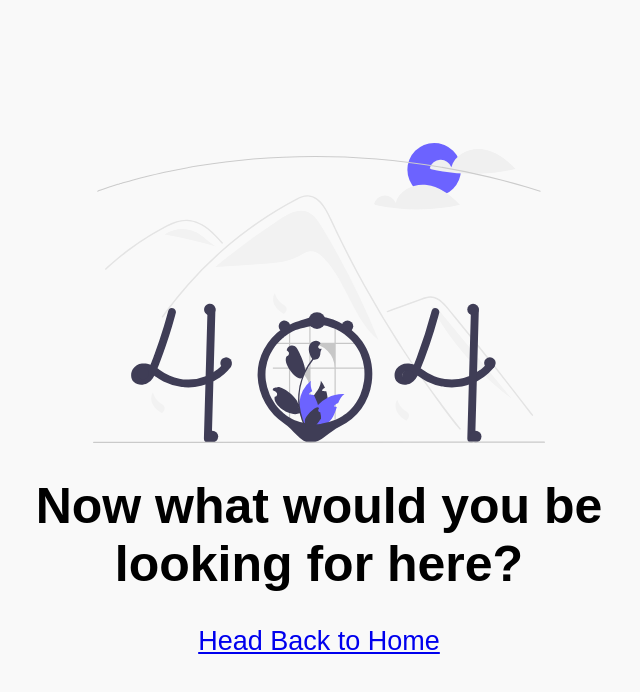
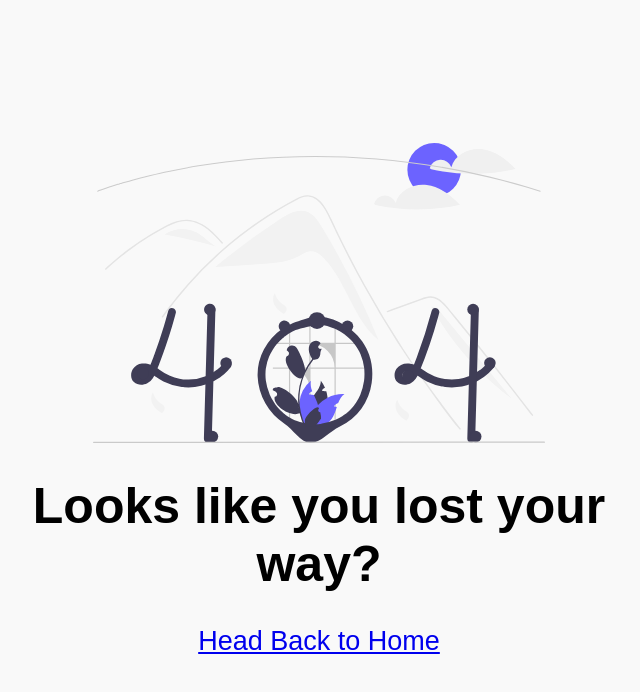
Before and after one commit to Emehado/ec-license-app, a React (Create React App) app: page /payment-status/1 in a window 1280 px wide. Shown: the top 692 px of the page, without its empty margins (321-961 px from the left). Built offline with nearby package versions, Linux system fonts and the light colour scheme; what apisauce would draw is missing.

Commit message:
chore: cleanup

```diff
--- a/src/api/cloudinaryClient/imageUpload.ts
+++ b/src/api/cloudinaryClient/imageUpload.ts
@@ -1,24 +1,23 @@
+import toast from 'react-hot-toast';
 import cloudinaryApiClient from './index';
 
 const uploadImage = async (files: any) => {
-  console.log('files is ', files);
-  console.log('I dey run');
   const formData = new FormData();
   const responses = [];
-  console.log('up till here');
-  console.log(files.length);
 
   for (let i = 0; i < files.length; i++) {
-    console.log('or even here');
     formData.append('file', files[i]);
     formData.append('upload_preset', 'ec-license-register');
-    console.log('formData is ', formData);
+
     try {
       const upload = await cloudinaryApiClient.post('/upload', formData);
-      console.log(upload);
+
       responses.push(upload);
     } catch (error) {
-      console.error(error);
+      //@ts-ignore
+      toast.error(error.message, {
+        position: 'top-right',
+      });
     }
   }
   return responses;
--- a/src/components/licenseApplicationSteps/Step2/actions.ts
+++ b/src/components/licenseApplicationSteps/Step2/actions.ts
@@ -96,7 +96,6 @@ export default function useActions() {
         //@ts-ignore
         throw new Error(response.data.message);
       } else {
-        console.log(response);
         throw new Error("Something went wrong, Please try again!");
       }
     }
--- a/src/screens/NotFound/NotFound.tsx
+++ b/src/screens/NotFound/NotFound.tsx
@@ -21,7 +21,7 @@ const NotFound = () => {
   return (
     <StyledNotfound>
       <img src={notfoundImage} alt="404, resource not found." />
-      <h1>Now what would you be looking for here?</h1>
+      <h1>Looks like you lost your way?</h1>
       <Link to="/">Head Back to Home</Link>
     </StyledNotfound>
   );
```
